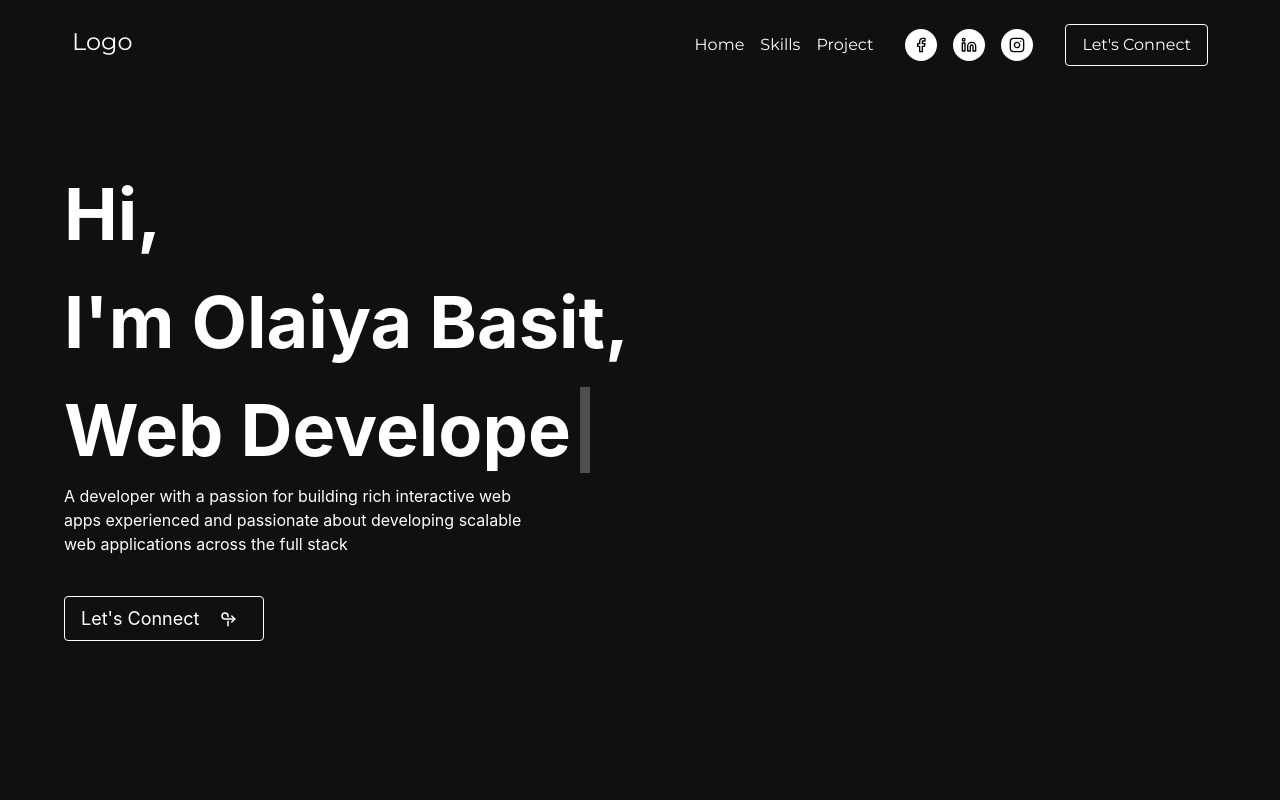
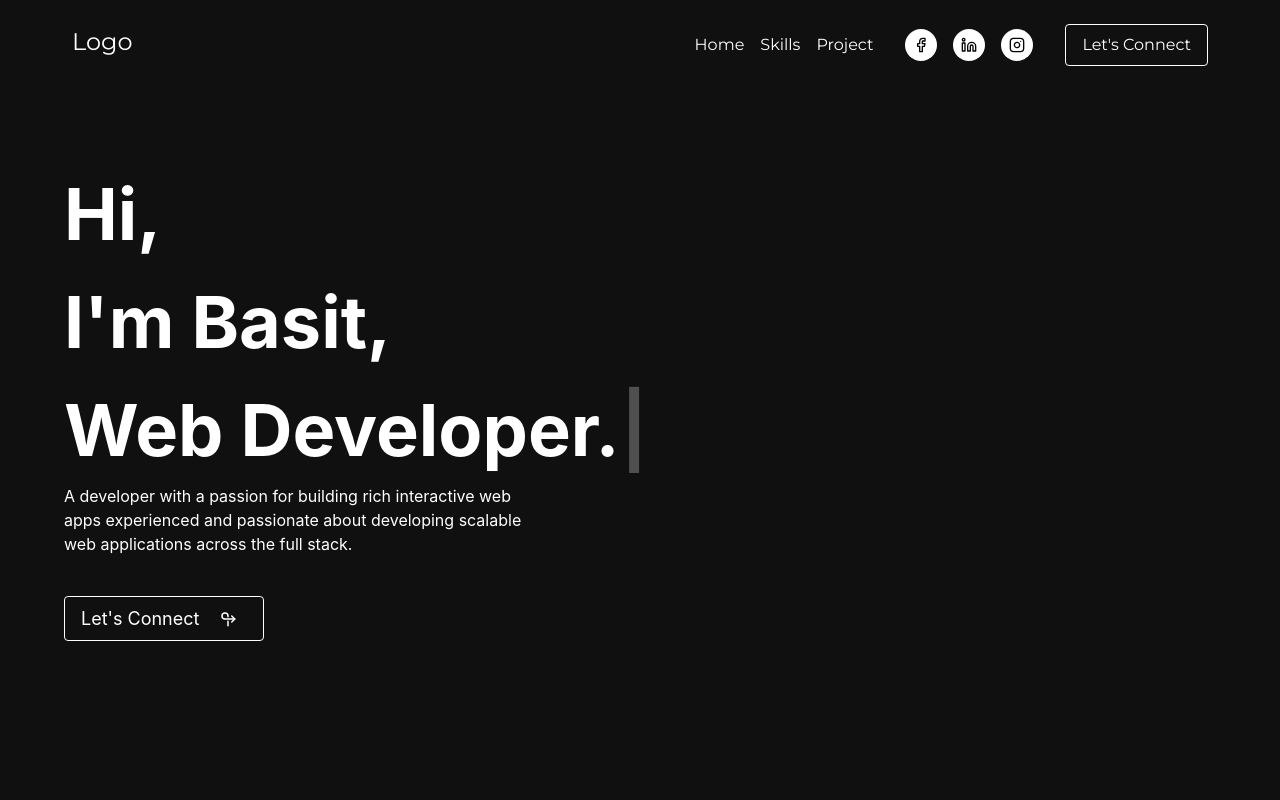
Before and after one commit to olaiyabasit/Portfolio, a Next.js app: page / in a window 1280 px wide. Shown: the top 800 px of the page. Built offline with nearby package versions, Linux system fonts and the light colour scheme.

Commit message:
edited erite up

```diff
--- a/components/hero/Hero.tsx
+++ b/components/hero/Hero.tsx
@@ -10,9 +10,7 @@ export const Hero = () => {
         <div className="w-[90%] mx-auto">
           <Typewriter
             options={{
-              strings: [
-                "Hi,<br/> I'm Olaiya Basit,<br/><span>Web Developer.</span>",
-              ],
+              strings: ["Hi,<br/> I'm Basit,<br/><span>Web Developer.</span>"],
               autoStart: true,
               loop: true,
               wrapperClassName: "Typewriter__wrapper",
@@ -21,7 +19,7 @@ export const Hero = () => {
           <p className="w-[40%] text-white">
             A developer with a passion for building rich interactive web apps
             experienced and passionate about developing scalable web
-            applications across the full stack
+            applications across the full stack.
           </p>
           <p className="flex items-center text-white my-10 text-[18px] gap-5  py-2 px-4 border border-white rounded w-[200px] hover:bg-white hover:text-black">
             Let&apos;s Connect
```
